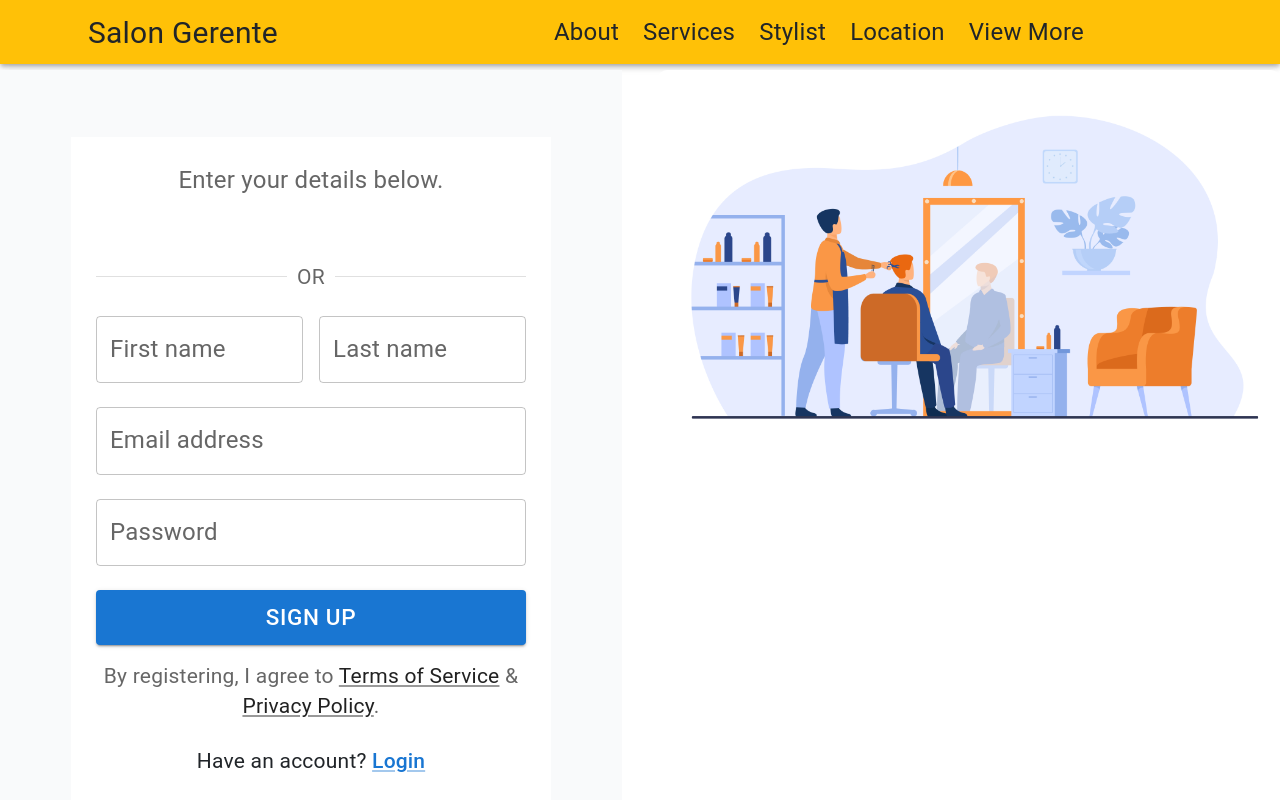
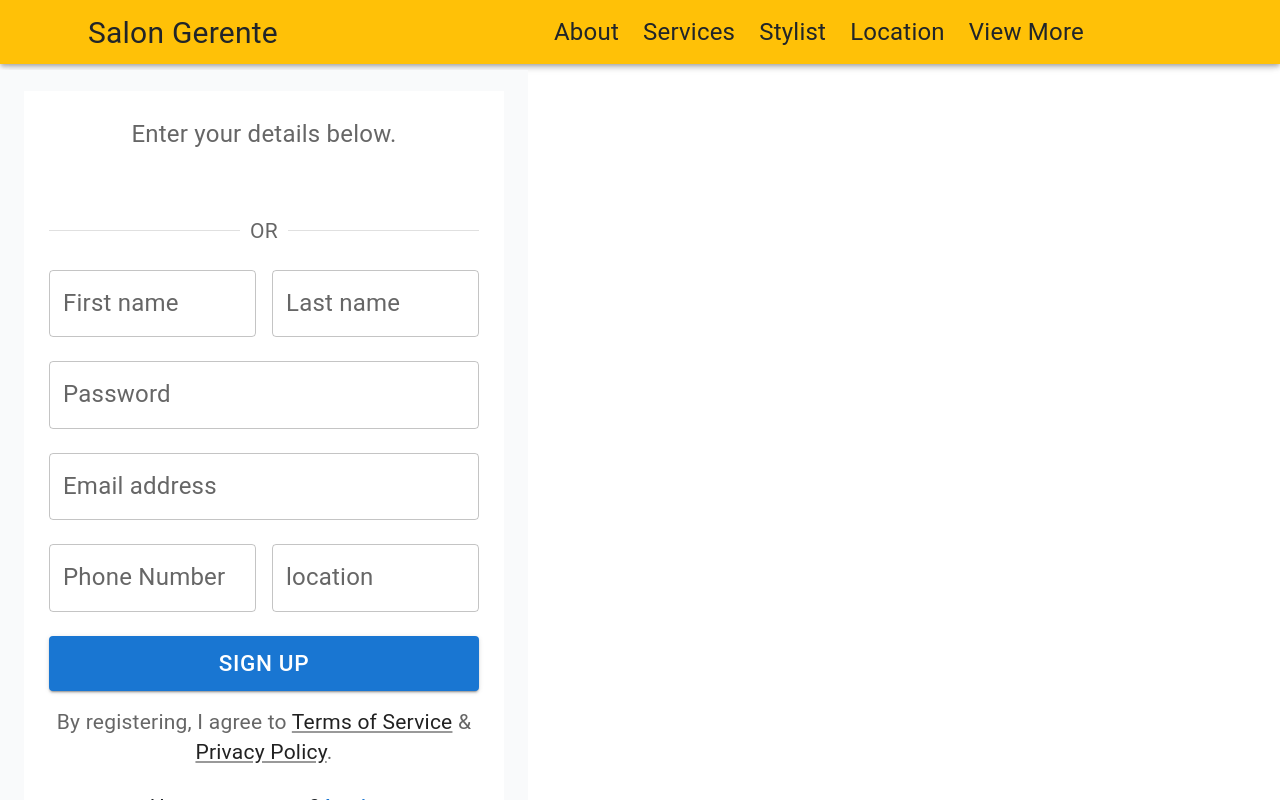
Before and after one commit to mungaiDaniel/Salon-Appointment-UI, a React (Create React App) app: page /register in a window 1280 px wide. Built offline with nearby package versions, Linux system fonts and the light colour scheme; some icons are missing.

Commit message:
fetch user register and login

```diff
--- a/package.json
+++ b/package.json
@@ -15,6 +15,7 @@
     "@testing-library/jest-dom": "^5.16.5",
     "@testing-library/react": "^13.4.0",
     "@testing-library/user-event": "^13.5.0",
+    "axios": "^1.3.4",
     "bootstrap": "^5.2.3",
     "bootstrap-icons": "^1.10.3",
     "clsx": "^1.2.1",
--- a/src/components/Pict.js
+++ b/src/components/Pict.js
@@ -4,7 +4,7 @@ import {Image} from "react-bootstrap";
 const Pict = () => {
   return (
     <div>
-      <Image src={salon2} thumbnail style={{border:'none'}} className="fluid" />
+      <Image src={salon2} thumbnail style={{border:'none'}} className="img-fluid w-50 d-none d-sm-block" />
     </div>
   )
 }
--- a/src/components/admin/AdminPage.js
+++ b/src/components/admin/AdminPage.js
@@ -6,9 +6,11 @@ import { BrowserRouter, Routes, Route } from "react-router-dom";
 
 const AdminPage = () => {
   return (
-    <div>
-
-    </div>
+    <div className="app">
+    <div className="wizard">
+      <Bookings/>
+      </div>
+  </div>
   )
 }
 
--- a/src/components/admin/Navdrower.js
+++ b/src/components/admin/Navdrower.js
@@ -19,7 +19,7 @@ import { makeStyles, useTheme } from '@material-ui/core/styles';
 import Bookings from './Bookings';
 import Users from './Users';
 import { Link } from "react-router-dom";
-
+import AdminPage from './AdminPage';
 
 
 const drawerWidth = 200;
@@ -145,7 +145,7 @@ const Navdrower = (props) => {
         </nav>
         <main className={classes.content}>
           <div className={classes.toolbar} />
-          { currentForm === "Bookings" && <Bookings />}
+          { currentForm === "Bookings" && <AdminPage />}
           { currentForm === "Users" && <Users />}
 
         </main>
--- a/src/components/auth/LoginForm.jsx
+++ b/src/components/auth/LoginForm.jsx
@@ -1,9 +1,7 @@
 import React, { useState } from "react";
 import { Link as RouterLink, useLocation, useNavigate } from "react-router-dom";
-import { Form, FormikProvider, useFormik } from "formik";
-import * as Yup from "yup";
-
 import {
+  FormControl,
   Box,
   Checkbox,
   FormControlLabel,
@@ -17,6 +15,7 @@ import {
 import { LoadingButton } from "@mui/lab";
 import { Icon } from "@iconify/react";
 import { motion } from "framer-motion";
+import axios from "axios";
 
 let easing = [0.6, -0.05, 0.01, 0.99];
 const animate = {
@@ -29,44 +28,37 @@ const animate = {
   },
 };
 
-const LoginForm = ({ setAuth }) => {
-  const navigate = useNavigate();
-  const location = useLocation();
-  const from = location.state?.from?.pathname || "/";
 
+const LoginForm = () => {
   const [showPassword, setShowPassword] = useState(false);
 
-  const LoginSchema = Yup.object().shape({
-    email: Yup.string()
-      .email("Provide a valid email address")
-      .required("Email is required"),
-    password: Yup.string().required("Password is required"),
-  });
+  const [email, setEmail] = useState("");
+  const [password, setPassword] = useState("");
 
-  const formik = useFormik({
-    initialValues: {
-      email: "",
-      password: "",
-      remember: true,
-    },
-    validationSchema: LoginSchema,
-    onSubmit: () => {
-      console.log("submitting...");
-      setTimeout(() => {
-        console.log("submited!!");
-        setAuth(true);
-        navigate(from, { replace: true });
-      }, 2000);
-    },
-  });
+  const LoginUser = async () => {
+    console.log(email, password);
 
-  const { errors, touched, values, isSubmitting, handleSubmit, getFieldProps } =
-    formik;
+    axios
+    .post("http://127.0.0.1:5000/login", {
+      email,
+      password,
+    })
+    .then((res) =>{
+     localStorage.setItem("access_token", res.data.value.access_token)
+        if (res.data.value.access_token){
+            window.location.assign("http://127.0.0.1:3000");
+            window.alert('welcome')
+        } else{
+            const err = new Error(`failed to fetch posts username or password is incorrect`)
+                window.alert(err);}
+        })
+    .catch((err) => console.log(err))
+
+  }
 
   return (
     <Container>
-    <FormikProvider value={formik}>
-      <Form autoComplete="off" noValidate onSubmit={handleSubmit}>
+      <FormControl>
         <Box
           component={motion.div}
           animate={{
@@ -90,9 +82,8 @@ const LoginForm = ({ setAuth }) => {
               autoComplete="username"
               type="email"
               label="Email Address"
-              {...getFieldProps("email")}
-              error={Boolean(touched.email && errors.email)}
-              helperText={touched.email && errors.email}
+              value={email}
+              onChange={(e) => setEmail(e.target.value)}
             />
 
             <TextField
@@ -100,9 +91,8 @@ const LoginForm = ({ setAuth }) => {
               autoComplete="current-password"
               type={showPassword ? "text" : "password"}
               label="Password"
-              {...getFieldProps("password")}
-              error={Boolean(touched.password && errors.password)}
-              helperText={touched.password && errors.password}
+              value={password}
+              onChange={(e) => setPassword(e.target.value)}
               InputProps={{
                 endAdornment: (
                   <InputAdornment position="end">
@@ -135,8 +125,6 @@ const LoginForm = ({ setAuth }) => {
               <FormControlLabel
                 control={
                   <Checkbox
-                    {...getFieldProps("remember")}
-                    checked={values.remember}
                     className="me-2 mt-lg-2"
                   />
                 }
@@ -158,14 +146,13 @@ const LoginForm = ({ setAuth }) => {
               size="large"
               type="submit"
               variant="contained"
-              loading={isSubmitting}
+              onClick={() => LoginUser()}
             >
-              {isSubmitting ? "loading..." : "Login"}
+              Login
             </LoadingButton>
           </Box>
         </Box>
-      </Form>
-    </FormikProvider>
+        </FormControl>
     </Container>
   );
 };
--- a/src/components/auth/Logo.jsx
+++ b/src/components/auth/Logo.jsx
@@ -1,13 +1,13 @@
 import salon2 from '../Img/salon2.jpg'
 import { Link } from "react-router-dom";
-import { Box } from "@mui/material";
+import { Box  } from "@mui/material";
 
 
 const Logo = () => {
   return (
     <Box>
     <Link to="/">
-      <Box component="img" src={salon2} alt="logo" />
+      <Box className='img-fluid w-50 d-none d-sm-block' component="img" src={salon2} alt="logo" />
     </Link>
   </Box>
   )
--- a/src/components/auth/RegisterForm.jsx
+++ b/src/components/auth/RegisterForm.jsx
@@ -1,7 +1,5 @@
-import * as Yup from "yup";
 import { useState } from "react";
-import { useFormik, Form, FormikProvider } from "formik";
-import { useNavigate } from "react-router-dom";
+import httpClient from "../../httpClient";
 import {
   Stack,
   Box,
@@ -13,7 +11,7 @@ import { LoadingButton } from "@mui/lab";
 import { Icon } from "@iconify/react";
 import { motion } from "framer-motion";
 
-/////////////////////////////////////////////////////////////
+
 let easing = [0.6, -0.05, 0.01, 0.99];
 const animate = {
   opacity: 1,
@@ -25,47 +23,33 @@ const animate = {
   },
 };
 
-const RegisterForm = ({ setAuth }) => {
-  const navigate = useNavigate();
+const RegisterForm = () => {
 
   const [showPassword, setShowPassword] = useState(false);
 
-  const SignupSchema = Yup.object().shape({
-    firstName: Yup.string()
-      .min(2, "Too Short!")
-      .max(50, "Too Long!")
-      .required("First name required"),
-    lastName: Yup.string()
-      .min(2, "Too Short!")
-      .max(50, "Too Long!")
-      .required("Last name required"),
-    email: Yup.string()
-      .email("Email must be a valid email address")
-      .required("Email is required"),
-    password: Yup.string().required("Password is required"),
-  });
+  const [lastName, setLastName] = useState("");
+  const [firstName, setFirstName] = useState("");
+  const [email, setEmail] = useState("");
+  const [password, setPassword] = useState("");
+  const [location, setLocation] = useState("");
+  const [phoneNumber, setPhoneNumber] = useState("");
 
-  const formik = useFormik({
-    initialValues: {
-      firstName: "",
-      lastName: "",
-      email: "",
-      password: "",
-    },
-    validationSchema: SignupSchema,
-    onSubmit: () => {
-      setTimeout(() => {
-        setAuth(true);
-        navigate("/", { replace: true });
-      }, 2000);
-    },
-  });
+  const RegisterUser = async  () => {
+    console.log(lastName, firstName, email, password, location, phoneNumber);
 
-  const { errors, touched, handleSubmit, isSubmitting, getFieldProps } = formik;
+    const resp = await httpClient.post("http://127.0.0.1:5000/users", {
+      firstName,
+      lastName,
+      email,
+      password,
+      location,
+      phoneNumber,
+    })
+    console.log(resp.data);
+  };
 
   return (
-    <FormikProvider value={formik}>
-      <Form autoComplete="off" noValidate onSubmit={handleSubmit}>
+      <>
         <Stack spacing={3}>
           <Stack
             component={motion.div}
@@ -77,42 +61,34 @@ const RegisterForm = ({ setAuth }) => {
             <TextField
               fullWidth
               label="First name"
-              {...getFieldProps("firstName")}
-              error={Boolean(touched.firstName && errors.firstName)}
-              helperText={touched.firstName && errors.firstName}
+              value={firstName}
+              onChange={(e) => setFirstName(e.target.value)}
             />
 
             <TextField
               fullWidth
               label="Last name"
-              {...getFieldProps("lastName")}
-              error={Boolean(touched.lastName && errors.lastName)}
-              helperText={touched.lastName && errors.lastName}
+              value={lastName}
+              onChange={(e) => setLastName(e.target.value)}
             />
           </Stack>
 
-          <Stack
+
+            <Stack
             spacing={3}
             component={motion.div}
             initial={{ opacity: 0, y: 40 }}
             animate={animate}
-          >
-            <TextField
-              fullWidth
-              autoComplete="username"
-              type="email"
-              label="Email address"
-              {...getFieldProps("email")}
-              error={Boolean(touched.email && errors.email)}
-              helperText={touched.email && errors.email}
-            />
+            >
+
 
             <TextField
               fullWidth
               autoComplete="current-password"
               type={showPassword ? "text" : "password"}
               label="Password"
-              {...getFieldProps("password")}
+              value={password}
+              onChange={(e) => setPassword(e.target.value)}
               InputProps={{
                 endAdornment: (
                   <InputAdornment position="end">
@@ -129,9 +105,46 @@ const RegisterForm = ({ setAuth }) => {
                   </InputAdornment>
                 ),
               }}
-              error={Boolean(touched.password && errors.password)}
-              helperText={touched.password && errors.password}
             />
+          </Stack>
+          <Stack
+            spacing={3}
+            component={motion.div}
+            initial={{ opacity: 0, y: 40 }}
+            animate={animate}
+          >
+            <TextField
+              fullWidth
+              autoComplete="username"
+              type="email"
+              label="Email address"
+              value={email}
+              onChange={(e) => setEmail(e.target.value)}
+
+            />
+            </Stack>
+          <Stack
+            component={motion.div}
+            initial={{ opacity: 0, y: 60 }}
+            animate={animate}
+            direction={{ xs: "column", sm: "row" }}
+            spacing={2}
+          >
+
+            <TextField
+              fullWidth
+              label="Phone Number"
+              value={phoneNumber}
+              onChange={(e)=> setPhoneNumber(e.target.value)}
+            />
+            <TextField
+              fullWidth
+              label="location"
+              value={location}
+              onChange={(e) => setLocation(e.target.value)}
+            />
+
+
           </Stack>
 
           <Box
@@ -144,14 +157,14 @@ const RegisterForm = ({ setAuth }) => {
               size="large"
               type="submit"
               variant="contained"
-              loading={isSubmitting}
+              onClick={() => RegisterUser()}
             >
               Sign up
             </LoadingButton>
           </Box>
         </Stack>
-      </Form>
-    </FormikProvider>
+      </>
+
   );
 };
 
--- a/src/components/auth/RegisterInfo.js
+++ b/src/components/auth/RegisterInfo.js
@@ -4,8 +4,6 @@ import { Container, Typography, Link, Box, Divider } from "@mui/material";
 import styled from "@emotion/styled";
 import RegisterForm from "./RegisterForm";
 import { motion } from "framer-motion";
-
-//////////////////////////////////
 const RootStyle = styled("div")({
   background: "rgb(249, 250, 251)",
   height: "100vh",
--- a/src/components/auth/Signup.js
+++ b/src/components/auth/Signup.js
@@ -5,10 +5,9 @@ import Register from './RegisterInfo';
 import Pict from '../Pict';
 const Signup = () => {
   return (
-    <div>
-      <Row className='containe'>
+    <div className='d-sm-flex align-items-center justify-content-between'>
+      <Row>
         <Col><Register /></Col>
-        <Col> <Pict/></Col>
       </Row>
     </div>
   )
--- /dev/null
+++ b/src/httpClient.js
@@ -0,0 +1,5 @@
+import axios from "axios";
+
+export default axios.create({
+    withCredentials: true,
+})
```
Also changed, not shown: 1 other file (tests, documents, lock files or other folders).
